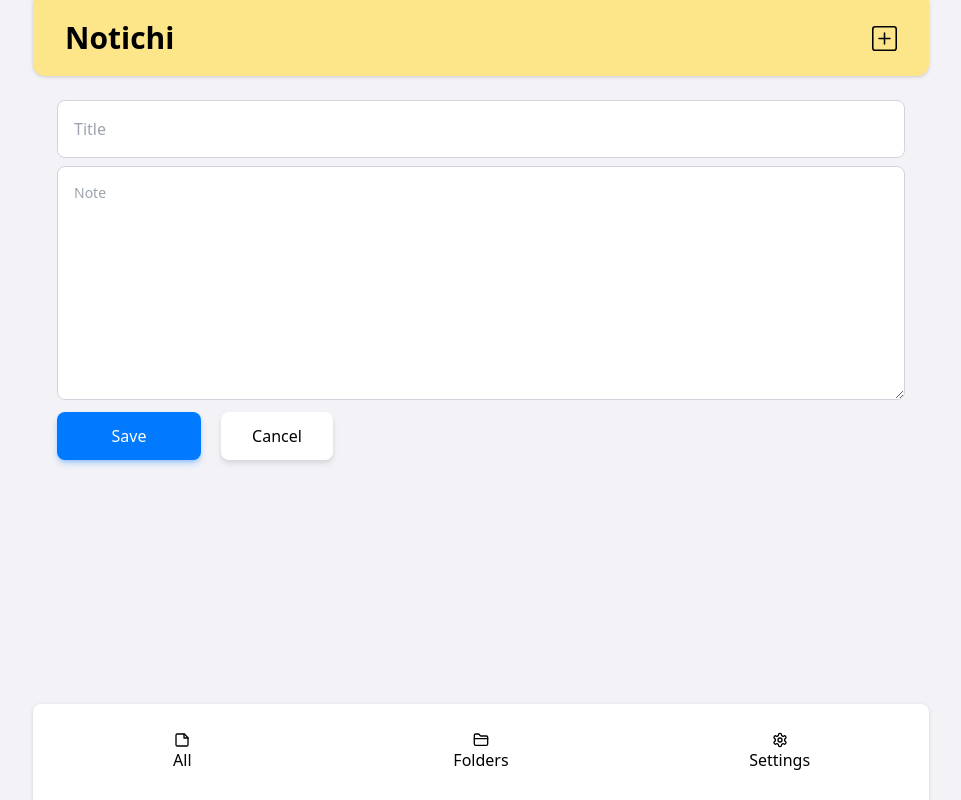
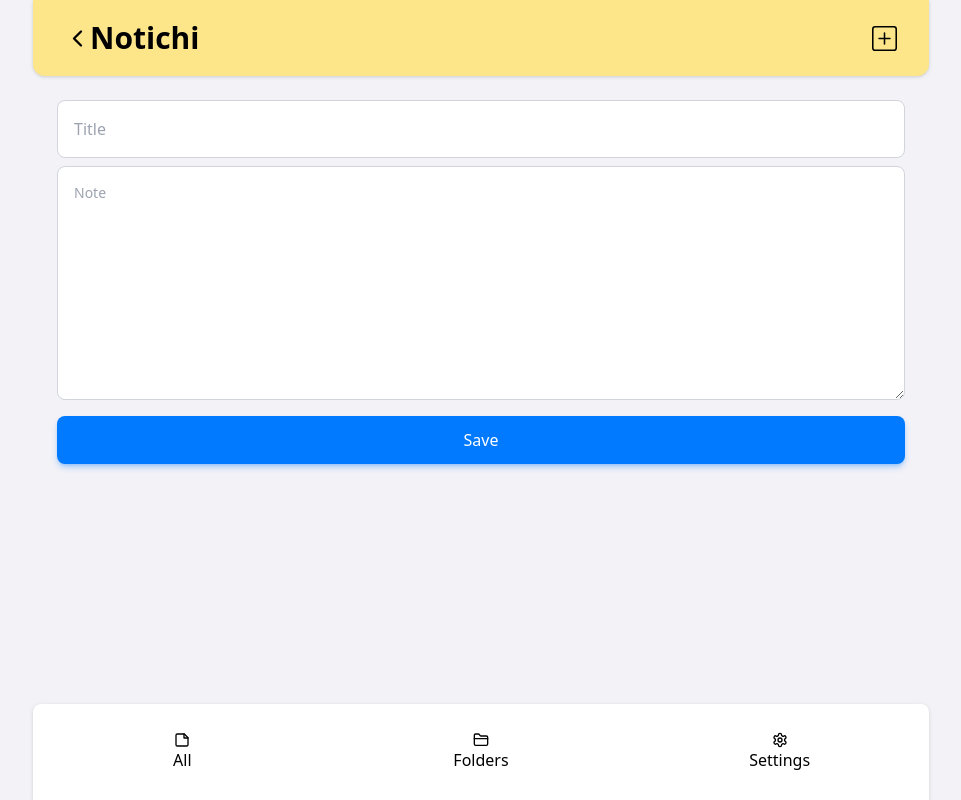
Before and after one commit to MasoudSR/notichi, a Next.js app: page /add in a window 1280 px wide. Shown: the whole page, without its empty margins (159-1120 px from the left). Built offline with nearby package versions, Linux system fonts and the light colour scheme.

Commit message:
cancel replace with back button

```diff
--- a/src/components/module/NoteFields.tsx
+++ b/src/components/module/NoteFields.tsx
@@ -4,10 +4,12 @@ export default function NoteFields({
 	note,
 	setNote,
 	saveHandler,
+	deleteHandler,
 }: {
 	note: { id: string; title: string; text: string };
 	setNote: React.Dispatch<React.SetStateAction<{ id: string; title: string; text: string }>>;
 	saveHandler: React.MouseEventHandler;
+	deleteHandler: React.MouseEventHandler;
 }) {
 	return (
 		<div className="m-6">
@@ -25,14 +27,20 @@ export default function NoteFields({
 				value={note.text}
 				onChange={(e) => setNote({ ...note, text: e.target.value })}
 			/>
-			<button
-				className="bg-[#017AFF] text-white font-medium p-3 rounded-lg mt-3 shadow-md shadow-[#017AFF]/30 w-36"
-				onClick={saveHandler}>
-				Save
-			</button>
-			<Link href="/" className="inline-block text-center bg-white p-3 rounded-lg ml-5 drop-shadow-md w-28">
-				Cancel
-			</Link>
+			<div className="flex justify-between mt-4">
+				<button
+					className="bg-[#017AFF] text-white font-medium p-3 rounded-lg shadow-md shadow-[#017AFF]/30 w-full"
+					onClick={saveHandler}>
+					Save
+				</button>
+				{deleteHandler !== undefined && (
+					<button
+						className="inline-block text-center bg-red-500 text-white p-3 rounded-lg ml-6 shadow-md shadow-red-500/30 w-28"
+						onClick={deleteHandler}>
+						Delete
+					</button>
+				)}
+			</div>
 		</div>
 	);
 }
--- a/src/components/template/Header.tsx
+++ b/src/components/template/Header.tsx
@@ -1,10 +1,22 @@
+"use client";
 import Link from "next/link";
+import { usePathname } from "next/navigation";
 import { BsPlusSquare } from "react-icons/bs";
+import { IoChevronBackOutline } from "react-icons/io5";
 
 export default function Header() {
+	const pathName = usePathname();
 	return (
 		<div className="flex justify-between font-bold items-center align-middle px-8 py-5 bg-amber-200 rounded-b-xl sticky top-0 drop-shadow z-10 backdrop-blur-sm">
-			<span className="text-3xl">Notichi</span>
+			<div className="flex items-center">
+				{pathName !== "/" && (
+					<Link href="/">
+						<IoChevronBackOutline size={25} />
+					</Link>
+				)}
+
+				<span className="text-3xl">Notichi</span>
+			</div>
 			<span>
 				<Link href="/add" className="flex items-center">
 					<BsPlusSquare size={25} />
--- a/src/components/template/NoteDetailsPage.tsx
+++ b/src/components/template/NoteDetailsPage.tsx
@@ -33,12 +33,8 @@ export default function NoteDetailsPage() {
 	}, []);
 	return (
 		<>
-			<NoteFields note={note} setNote={setNote} saveHandler={saveHandler} />
-			<button
-				className="inline-block text-center bg-red-500 text-white p-3 rounded-lg ml-6 shadow-md shadow-red-500/30 w-28"
-				onClick={deleteHandler}>
-				Delete
-			</button>
+			<NoteFields note={note} setNote={setNote} saveHandler={saveHandler} deleteHandler={deleteHandler} />
+
 		</>
 	);
 }
```
